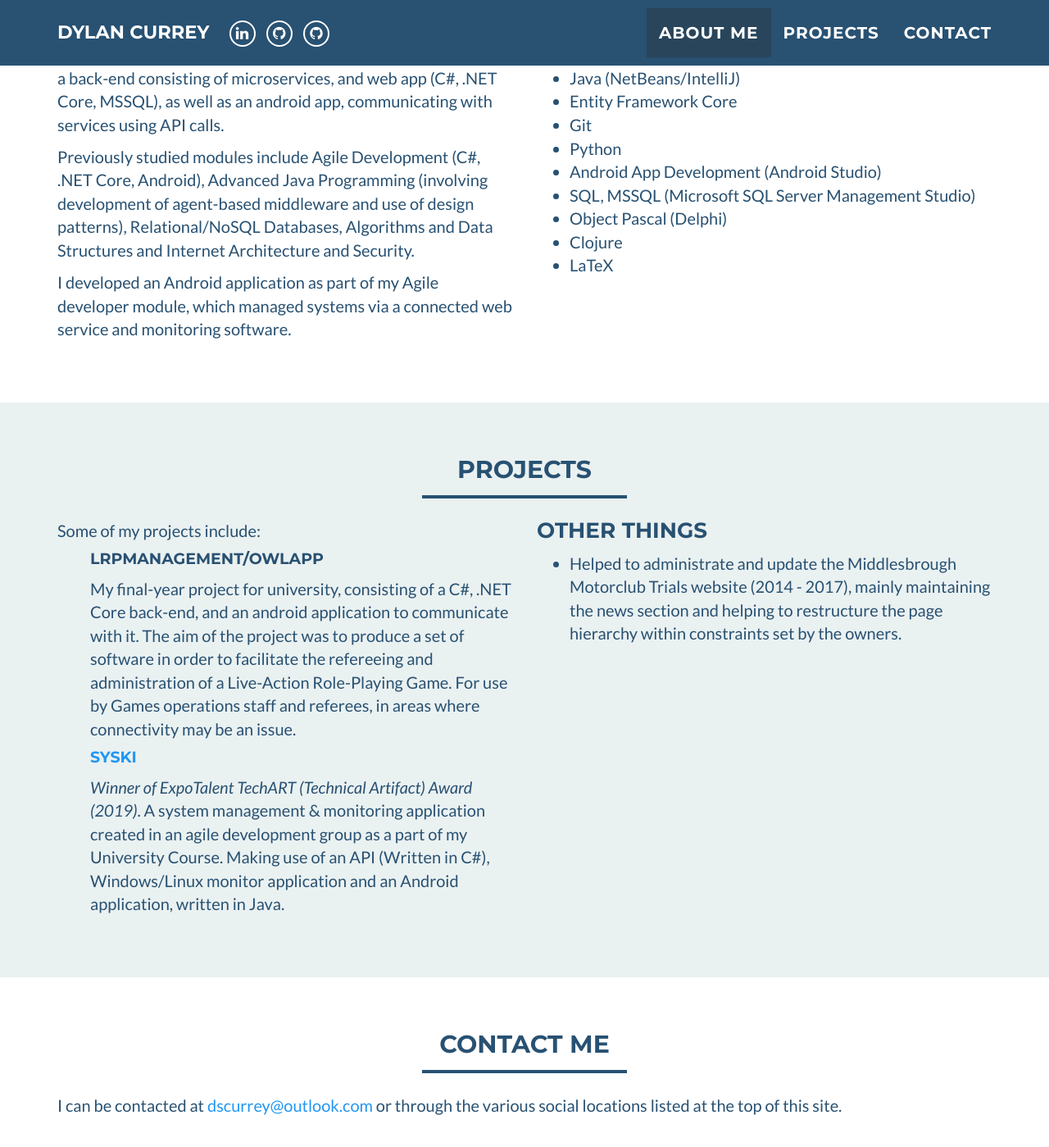
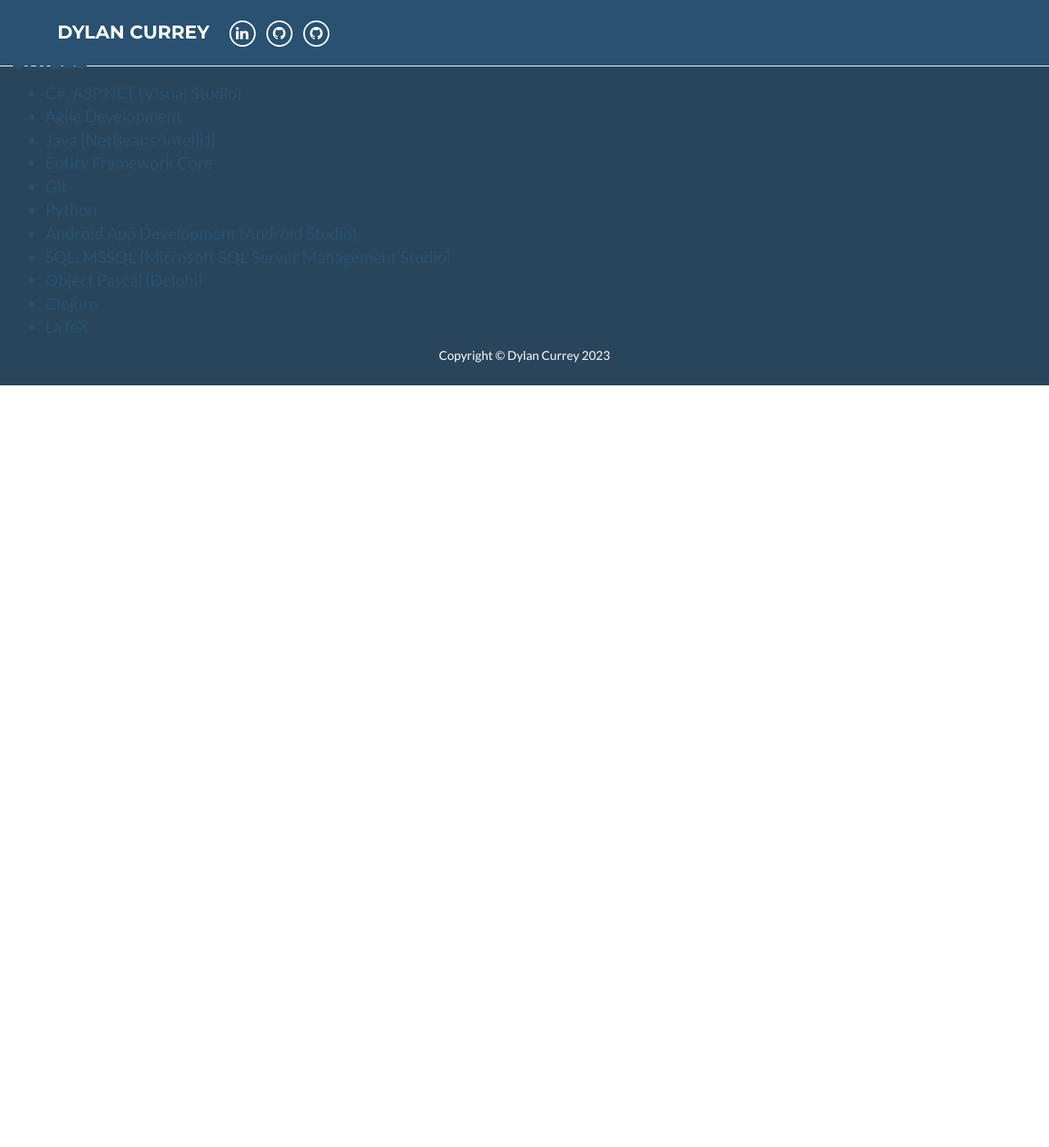
Before and after one commit to dscurrey/dscurrey.github.io, a Jekyll site: the page built from index.html, in a window 1280 px wide and 1400 px high, scrolled down 732 px. Shown: the whole window at 82% size. Built offline with Jekyll 4.4.1, drawn with Linux system fonts in a browser that asks for light colours; after the commit the page ends 1202 px from its top, so only the background shows below that; some of the changed text lies outside the part shown.

Commit message:
Hid various, pending re-write

```diff
--- a/_includes/about_me.html
+++ b/_includes/about_me.html
@@ -1,4 +1,4 @@
-<section id="about">
+<!-- <section id="about">
     <div class="container">
         <div class="row">
             <div class="col-lg-12 text-center">
@@ -73,4 +73,4 @@
             </div>
         </div>
     </div>
-</section>
+</section> -->
--- a/_includes/contact.html
+++ b/_includes/contact.html
@@ -9,4 +9,4 @@
         </div>
         <p>I can be contacted at <a href=mailto:dscurrey@outlook.com>dscurrey@outlook.com</a> or through the various social locations listed at the top of this site.</p>
     </div>
-</section>
+</section> -->
--- a/_includes/projects.html
+++ b/_includes/projects.html
@@ -1,4 +1,4 @@
-<section class="tout" id="projects">
+<!-- <section class="tout" id="projects">
     <div class="container">
         <div class="row">
             <div class="col-lg-12 text-center">
@@ -41,4 +41,4 @@
             </div>
         </div>
     </div>
-</section>
+</section> -->
--- a/_layouts/default.html
+++ b/_layouts/default.html
@@ -68,7 +68,7 @@
                         <li class="hidden">
                             <a href="#page-top"></a>
                         </li>
-                        <li class="page-scroll">
+                        <!-- <li class="page-scroll">
                             <a href="#about">About Me</a>
                         </li>
                         <li class="page-scroll">
@@ -76,7 +76,7 @@
                         </li>
                         <li class="page-scroll">
                             <a href="#contact">Contact</a>
-                        </li>
+                        </li> -->
                     </ul>
                 </div>
                 <!-- /.navbar-collapse -->
@@ -100,9 +100,9 @@
             </div>
         </header>
 
-        {% include about_me.html %}
+        <!-- {% include about_me.html %}
         {% include projects.html %}
-        {% include contact.html %}
+        {% include contact.html %} -->
 
         <!-- Footer -->
         <footer class="text-center">
```
Also changed, not shown: other parts of _includes/contact.html (+1 -1 lines).
